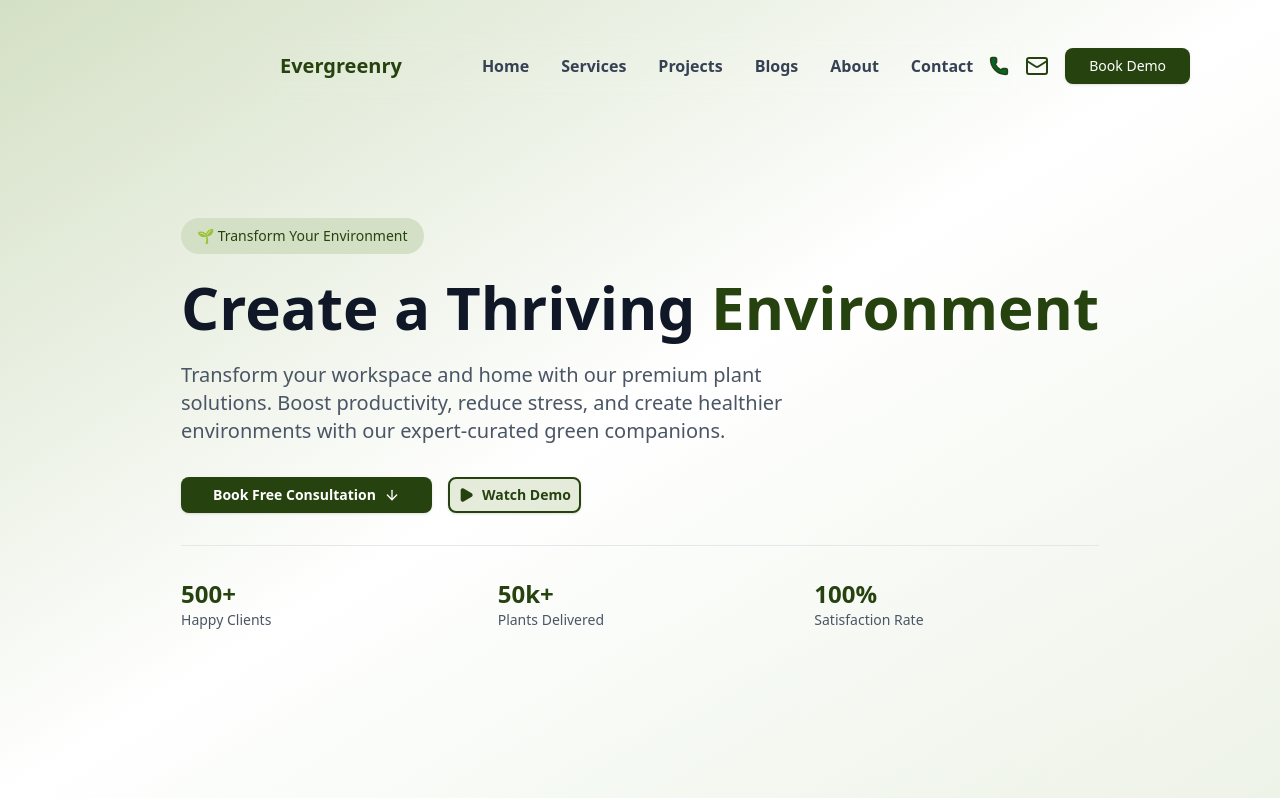
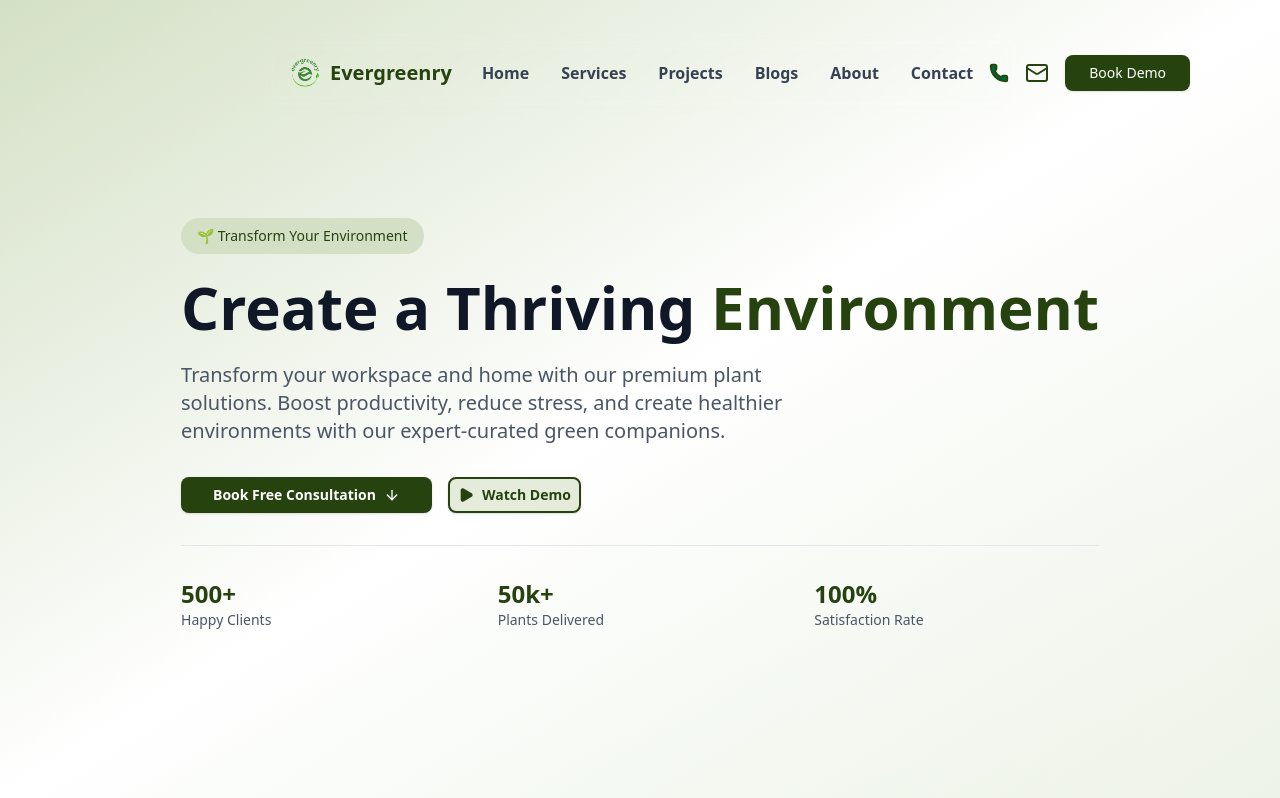
Before and after one commit to prrrathm/greenry, a Next.js app: page / in a window 1280 px wide. Shown: the top 798 px of the page. Built offline with nearby package versions, Linux system fonts and the light colour scheme.

Commit message:
final: pre prod #4

```diff
--- a/app/layout.tsx
+++ b/app/layout.tsx
@@ -37,6 +37,9 @@ const geistMono = Geist_Mono({
 export const metadata: Metadata = {
 	title: "Evergreenry",
 	description: "Generated by create next app",
+	icons: {
+		icon: "/favicon.ico",
+	},
 };
 
 export default function RootLayout({
--- a/components/Footer.tsx
+++ b/components/Footer.tsx
@@ -3,7 +3,6 @@
 import { Button } from "@/components/ui/button";
 import { Input } from "@/components/ui/input";
 import {
-	Leaf,
 	Mail,
 	Phone,
 	MapPin,
@@ -12,6 +11,7 @@ import {
 	Instagram,
 	Linkedin,
 } from "lucide-react";
+import Image from "next/image";
 import Link from "next/link";
 
 export default function Footer() {
@@ -22,7 +22,14 @@ export default function Footer() {
 					{/* Company Info */}
 					<div className="space-y-4">
 						<div className="flex items-center space-x-2">
-							<Leaf className="h-8 w-8 text-primary" />
+							<Image
+								src="/logo/logo.png"
+								alt="Snake Plant"
+								width={50}
+								height={50}
+								className="rounded-md"
+							/>
+							{/* <Leaf className="h-8 w-8 text-primary" /> */}
 							<span className="text-2xl font-bold">Evergreenry</span>
 						</div>
 						<p className="text-gray-400 text-sm">
--- a/components/Navbar.tsx
+++ b/components/Navbar.tsx
@@ -8,6 +8,7 @@ import BookingForm from "./BookingFormDialog";
 import { Mail, MailOpen } from "lucide-react";
 import NavMobileDrawer from "./NavMobileDrawer";
 import PhoneDropDown from "./Phone";
+import Image from "next/image";
 
 export const NavBar = () => {
 	const [isScrolled, setIsScrolled] = useState(false);
@@ -47,10 +48,17 @@ export const NavBar = () => {
 			<Link
 				href={"/"}
 				className={cn(
-					"font-black text-xl ",
+					"font-black text-xl flex items-center",
 					isScrolled ? "text-white" : "text-primary",
 				)}
 			>
+				<Image
+					src="/logo/logo.png"
+					alt="Snake Plant"
+					width={50}
+					height={50}
+					className="rounded-md"
+				/>
 				Evergreenry
 			</Link>
 			{/* Menu */}
```
Also changed, not shown: public/logo/logo.png (added), 1 other file (tests, documents, lock files or other folders).
